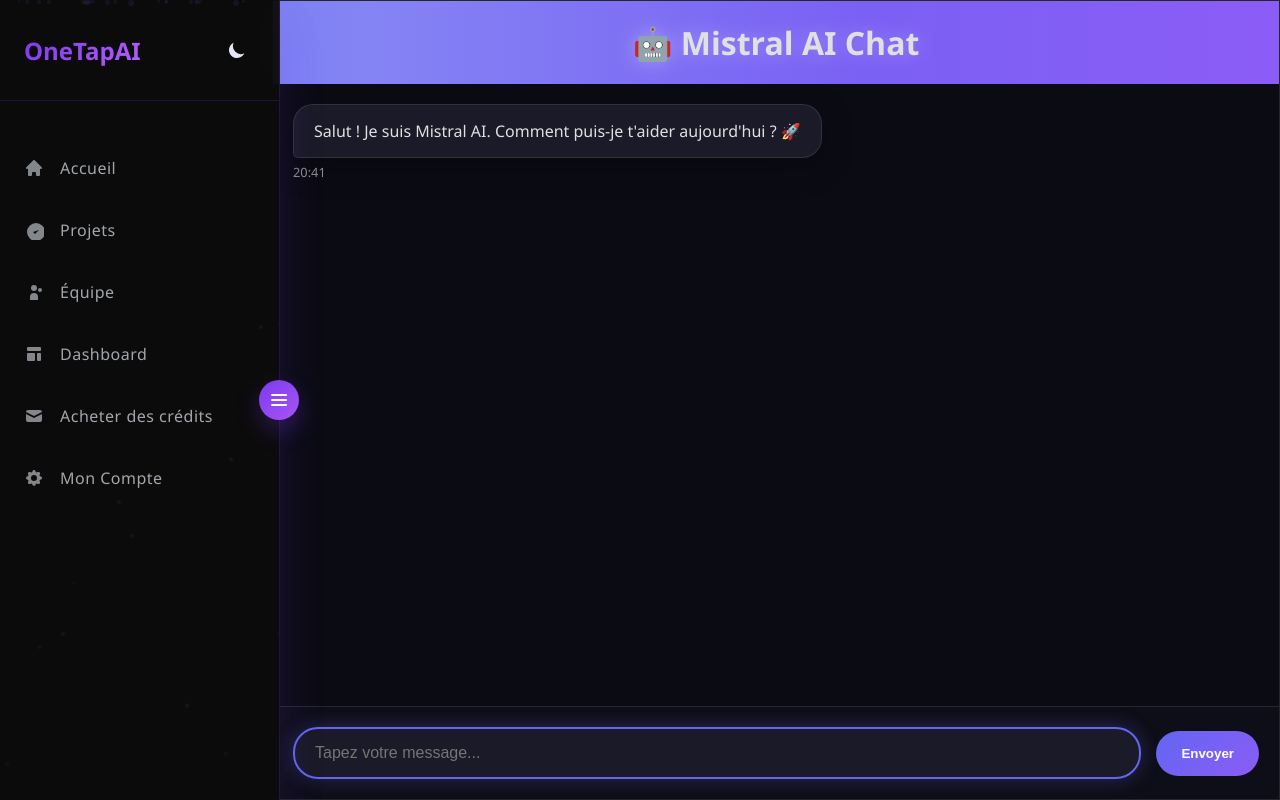
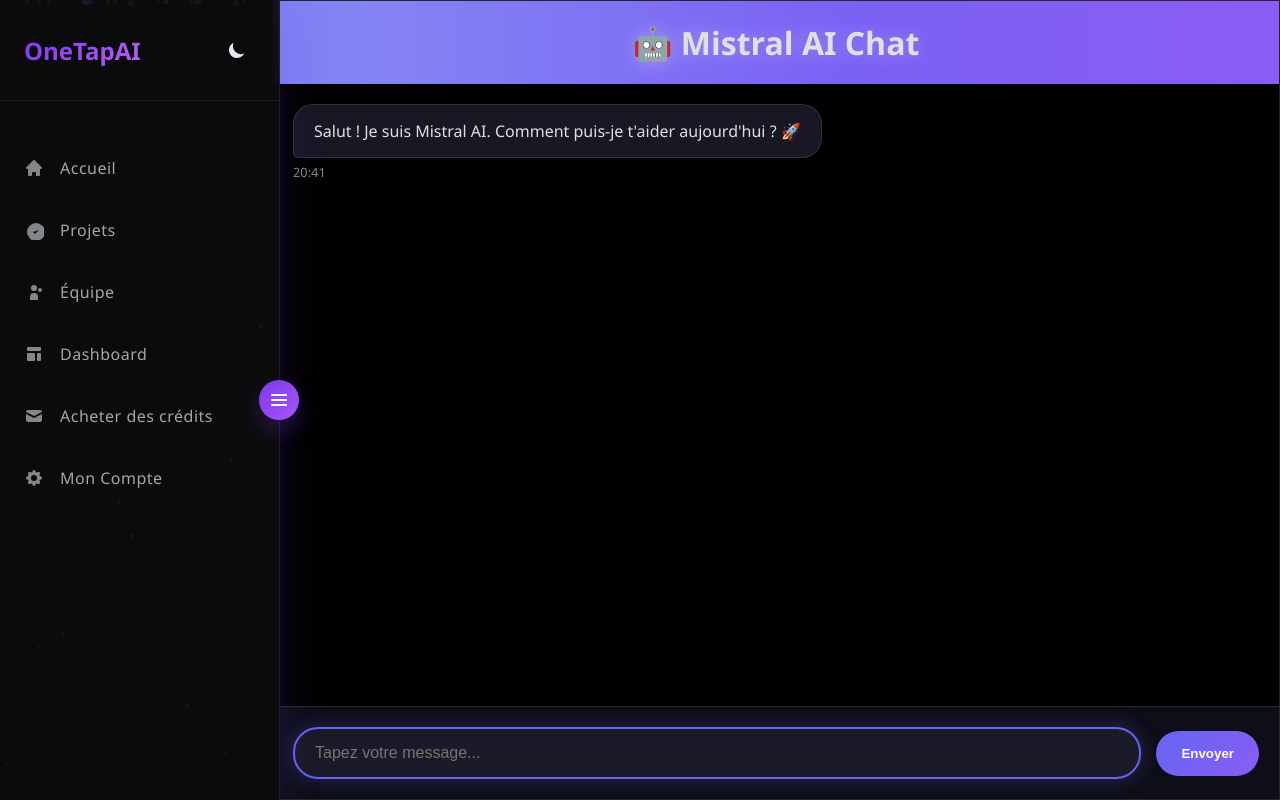
Before and after one commit to TheClems/OneTapAI, a PHP site: the page made by gpt.php in a window 1280 px wide. Run offline with PHP 8.4, Linux system fonts and the light colour scheme.

Commit message:
Auto commit: modification sur gpt.php

```diff
--- a/gpt.php
+++ b/gpt.php
@@ -121,7 +121,7 @@ if (!isset($_GET['id_channel']) || empty($_GET['id_channel'])) {
             flex: 1;
             overflow-y: auto;
             padding: 20px;
-            background: rgba(10, 10, 20, 0.5);
+            background: black;
             scrollbar-width: thin;
             scrollbar-color: #6366f1 transparent;
         }
```
